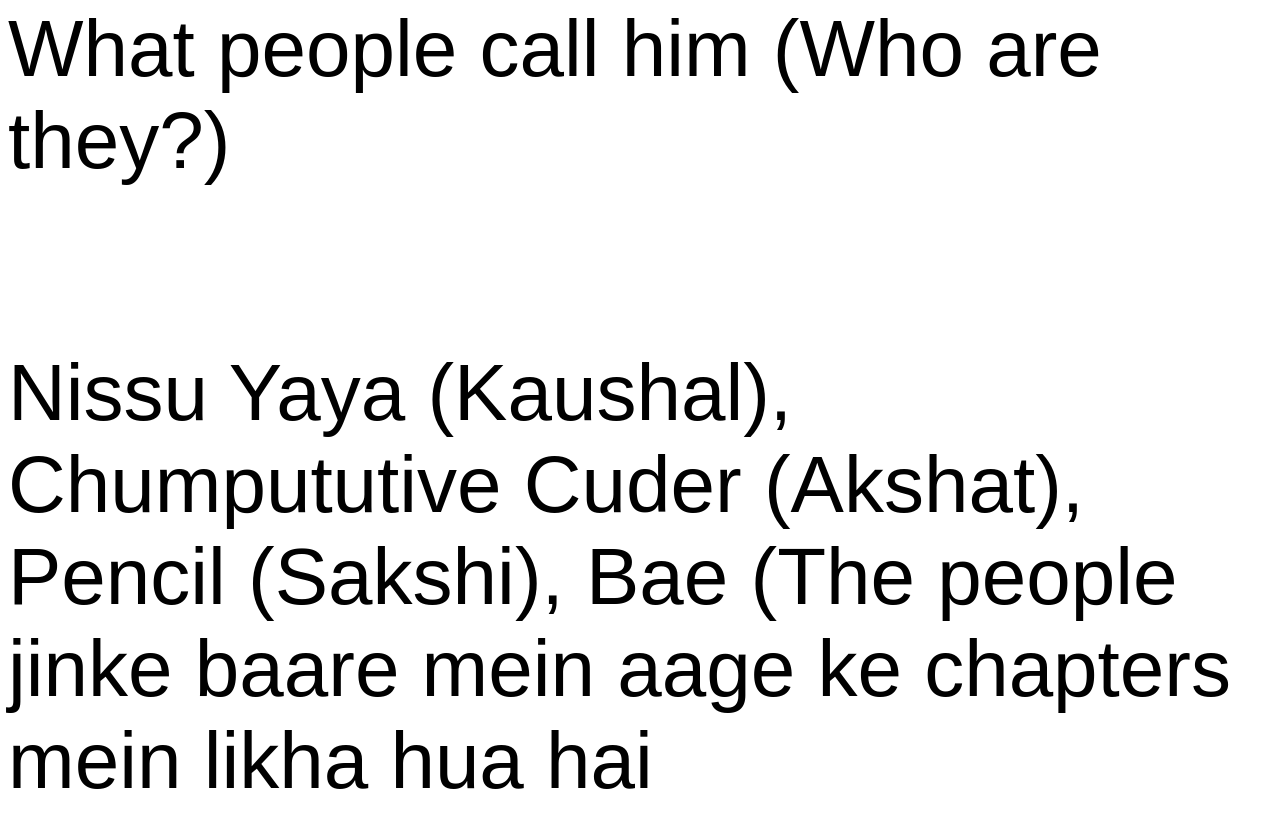
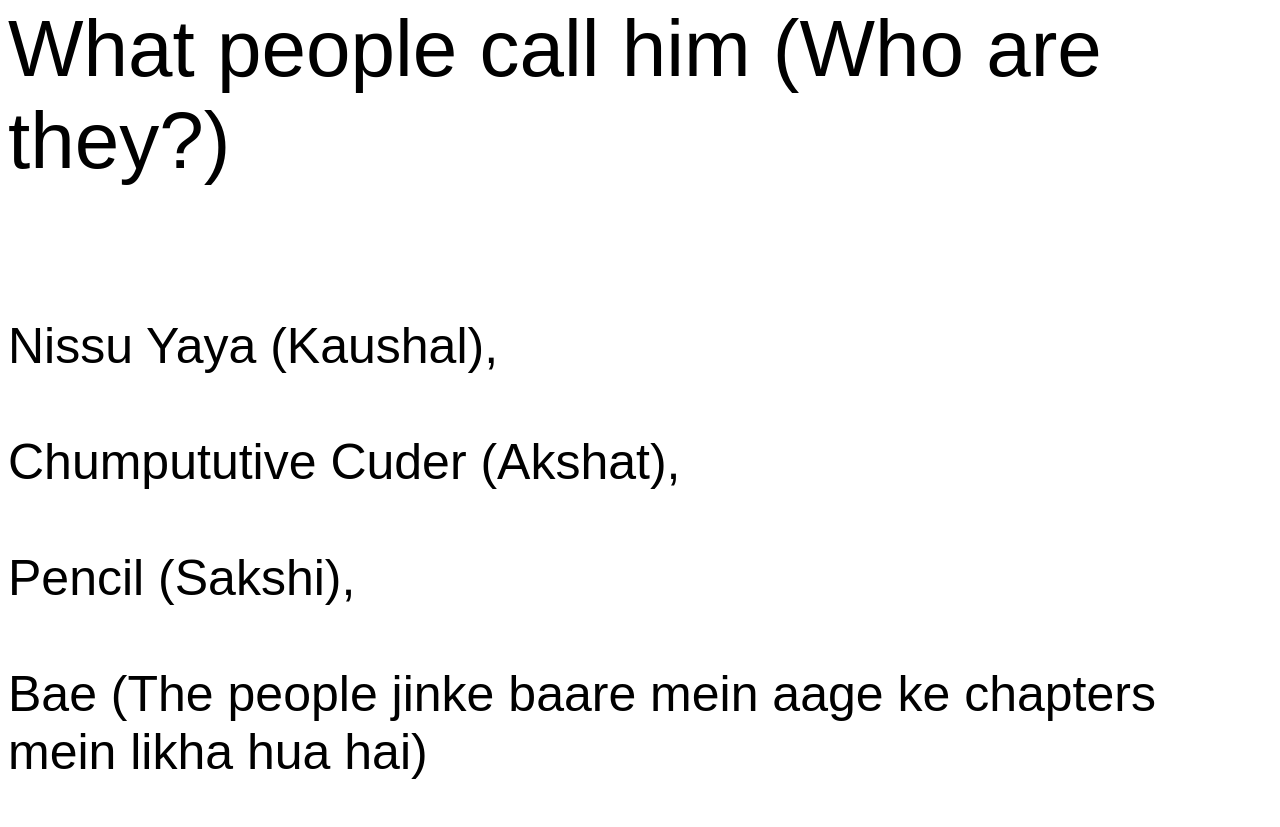
Before and after one commit to mini2-0/mini2-0.github.io, a plain HTML site: page index.html in a window 1280 px wide. Shown: the part 5105-5932 px from the top of the page. Drawn offline with Linux system fonts and the light colour scheme.

Commit message:
Update index.html

```diff
--- a/index.html
+++ b/index.html
@@ -34,6 +34,6 @@ When someone mentions miloni
 <p>
 What people call him (Who are they?)
 </p>
-<p>
-Nissu Yaya (Kaushal), Chumpututive Cuder (Akshat), Pencil (Sakshi), Bae (The people jinke baare mein aage ke chapters mein likha hua hai
+<p id = "info">
+Nissu Yaya (Kaushal),<br><br> Chumpututive Cuder (Akshat),<br><br> Pencil (Sakshi),<br><br> Bae (The people jinke baare mein aage ke chapters mein likha hua hai)
 </p>
```
